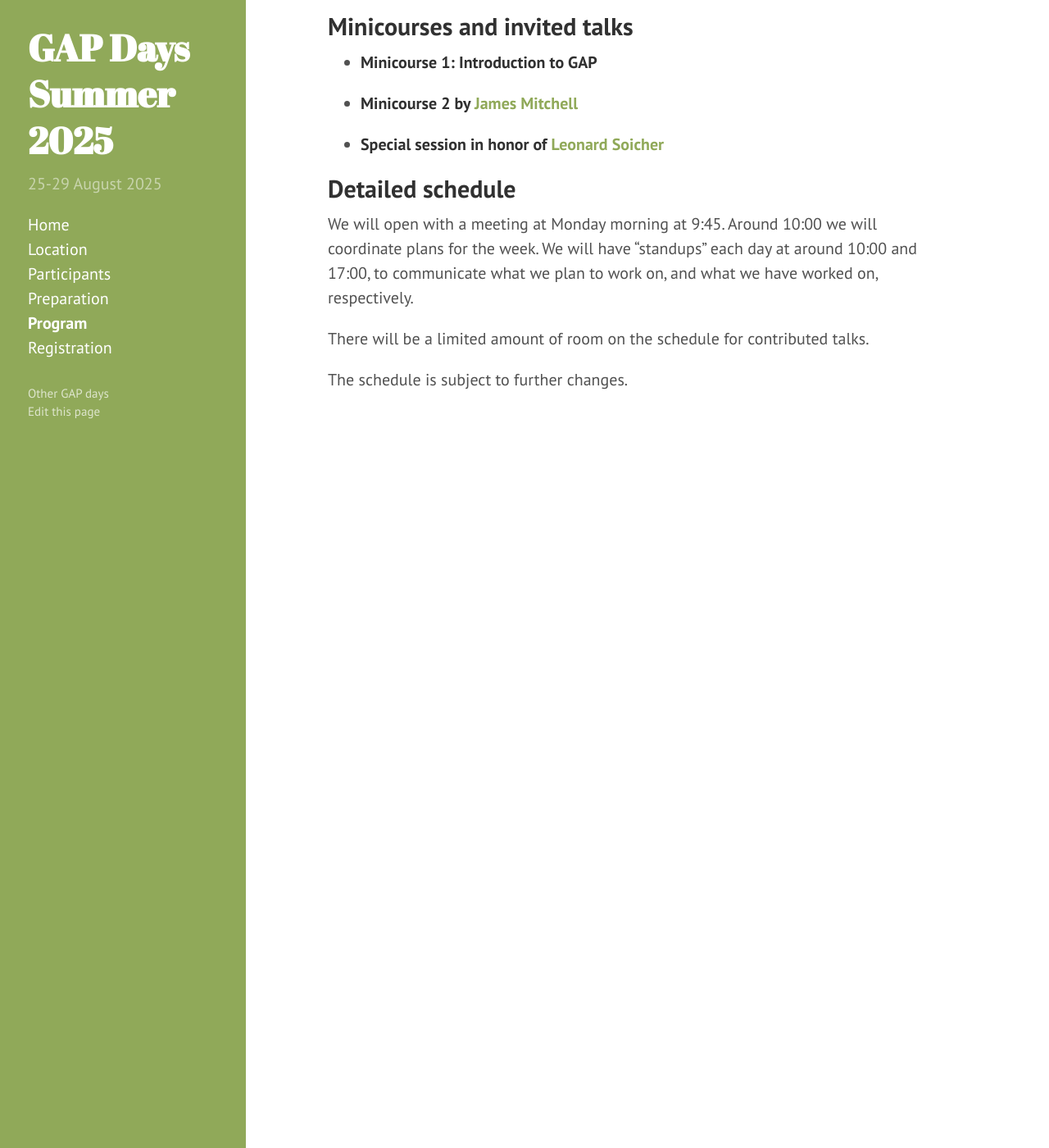
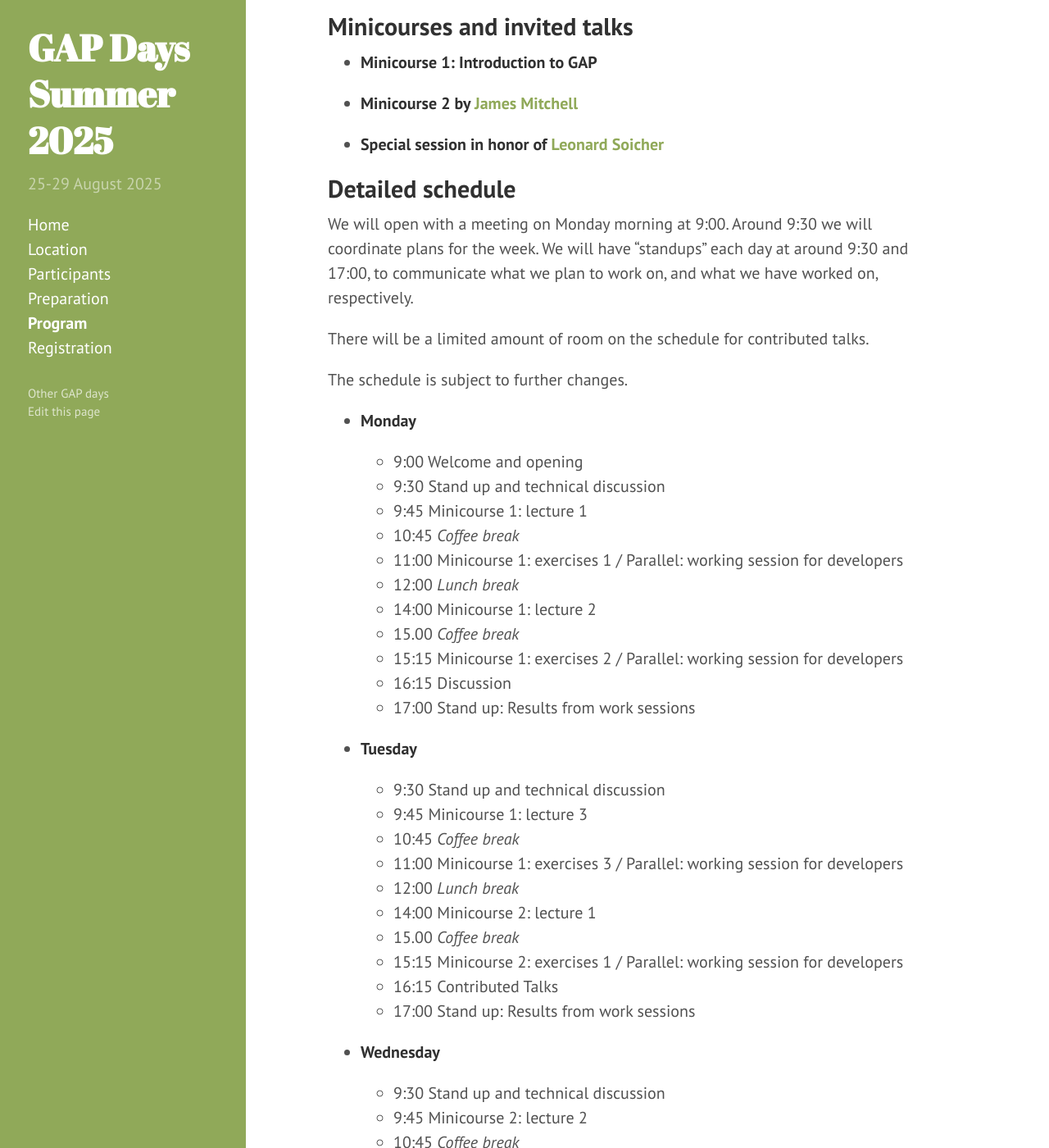
Before and after one commit to gapdays/gapdays2025-summer, a Jekyll site: the page built from program.md, in a window 1280 px wide and 1400 px high, scrolled down 377 px. Shown: the whole window at 82% size. Built offline with Jekyll 4.4.1, drawn with Linux system fonts in a browser that asks for light colours; some of the changed text lies outside the part shown.

Commit message:
Update program.md

```diff
--- a/program.md
+++ b/program.md
@@ -53,78 +53,79 @@ talks from ***
 
 ## Detailed schedule
 
-We will open with a meeting at Monday morning at 9:45. Around 10:00 we will coordinate plans for the week.
-We will have "standups" each day at around 10:00 and 17:00, to
+We will open with a meeting on Monday morning at 9:00. Around 9:30 we will coordinate plans for the week.
+We will have "standups" each day at around 9:30 and 17:00, to
 communicate what we plan to work on, and what we have worked on, respectively.
 
 There will be a limited amount of room on the schedule for contributed talks.
 
 The schedule is subject to further changes.
 
-<!--
+
 - **Monday**
 
-  - 9:30 Registration, Morning coffee, Welcome and opening
-  - 10:00 Stand up and technical discussion
-  - 10:30 Minicourse Ilaria Colazzo: [lecture 1](https://www.ilariacolazzo.info/gap/slides/lecture1.html)
-  - 11:30 Minicourse Ilaria Colazzo: exercises 1 [sheet 1](https://www.ilariacolazzo.info/gap/tutorials/sheet1/) / Parallel: working session for developers
-  - 12:30 *Lunch break*
-  - 13:30 Minicourse Ilaria Colazzo: [lecture 2](https://www.ilariacolazzo.info/gap/slides/lecture2.html)
-  - 14:30 Minicourse Ilaria Colazzo: exercises 2 [sheet 2](https://www.ilariacolazzo.info/gap/tutorials/sheet2/) / Parallel: working session for developers
-  - 15:30 *coffee break*
-  - 16:00 Discussion
-  - 17:00 Stand-up Meeting: Results from work sessions
+  - 9:00 Welcome and opening
+  - 9:30 Stand up and technical discussion
+  - 9:45 Minicourse 1: lecture 1
+  - 10:45 *Coffee break*
+  - 11:00 Minicourse 1: exercises 1 / Parallel: working session for developers
+  - 12:00 *Lunch break*
+  - 14:00 Minicourse 1: lecture 2
+  - 15.00 *Coffee break*
+  - 15:15 Minicourse 1: exercises 2 / Parallel: working session for developers
+  - 16:15 Discussion
+  - 17:00 Stand up: Results from work sessions
 
 - **Tuesday**
 
-  - 10:00 Stand up and technical discussion
-  - 10:30 Minicourse Ilaria Colazzo: [lecture 3](https://www.ilariacolazzo.info/gap/slides/lecture3.html)
-  - 11:30 Minicourse Ilaria Colazzo: exercises 3 [sheet 3](https://www.ilariacolazzo.info/gap/tutorials/sheet3/) / Parallel: working session for developers
-  - 12:30 *Lunch break*
-  - 13:30 Minicourse Bettina Eick: [lecture 1](bettina.pdf)
-  - 14:30 Minicourse Bettina Eick: exercises 1 / Parallel: working session for developers
-  - 15:30 *coffee break*
-  - 16:00 Contributed Talks
-    - 16:00 Talk: *"Measuring sizes of certain large sets precisely and efficiently"* (Pavol Kollár)
-    - 16:20 Talk: *"smallantimagmas love digraphs package"* (Kamil Zabielski)([abstract]({{ site.baseurl }}/abstracts/zabielski))
-  - 17:00 Stand-up Meeting: Results from work sessions
+  - 9:30 Stand up and technical discussion
+  - 9:45 Minicourse 1: lecture 3
+  - 10:45 *Coffee break*
+  - 11:00 Minicourse 1: exercises 3 / Parallel: working session for developers
+  - 12:00 *Lunch break*
+  - 14:00 Minicourse 2: lecture 1
+  - 15.00 *Coffee break*
+  - 15:15 Minicourse 2: exercises 1 / Parallel: working session for developers
+  - 16:15 Contributed Talks
+  - 17:00 Stand up: Results from work sessions
 
 - **Wednesday**
 
-  - 10:00 Stand up and technical discussion
-  - 10:30 Minicourse Bettina Eick: lecture 2
-  - 11:30 Minicourse Bettina Eick: exercises 2 / Parallel: working session for developers
-      - also parallel: "Developing a GAP package" (room G.6.16A down the hall)
-  - 12:30 *Lunch break*
-  - 13:30 Minicourse Bettina Eick: lecture 3
-  - 14:30 Minicourse Bettina Eick: exercises 3 / Parallel: working session for developers
-  - 15:30 *coffee break*
-  - 16:00 Contributed Talks
-    - 16:00 Talk: *"Next steps for the package manager"* (Michael Young)
-    - 16:20 Talk: *"TBA"* (Seyyed Ali Mohammadiyeh)
-  - 17:00 Stand-up Meeting: Results from work sessions
+  - 9:30 Stand up and technical discussion
+  - 9:45 Minicourse 2: lecture 2
+  - 10:45 *Coffee break*
+  - 11:00 Minicourse 2: exercises 2 / Parallel: working session for developers
+  - 12:00 *Lunch break*
+  - 14:00 Minicourse 2: lecture 3
+  - 15.00 *Coffee break*
+  - 15:15 Minicourse 2: exercises 3 / Parallel: working session for developers
+  - 16:15 Contributed Talks
+  - 17:00 Stand up: Results from work sessions
 
 - **Thursday**
 
-  - 10:00 Stand up and technical discussion
-  - 10:15 Minicourse Michel Lavrauw: lecture 1
-  - 11:15 Conference Photo
-  - 11:30 Minicourse Michel Lavrauw: exercises 1 / Parallel: working session for developers
-  - 12:30 *Lunch break*
-  - 13:30 Minicourse Michel Lavrauw: lecture 2
-  - 14:30 Minicourse Michel Lavrauw: exercises 2 / Parallel: working session for developers
-  - 15:30 *coffee break*
-  - 16:00 Announcing GAP Logo contest winner & next GAP Days
-  - 16:20 Talk: "The OSCAR computer algebra system" (Thomas Breuer)
-  - 17:00 Stand-up Meeting: Results from work sessions
+  - 9:30 Stand up and technical discussion
+  - 10:00 Contributed talks
+  - 10:45 *Coffee break*
+  - 11:00 Working session for developers
+  - 12:00 *Lunch break*
+  - 13:00 **Session in honour of Leonard Soicher**
+    - 13:00-13:30 Talk: Cheryl Praeger (online)
+    - 13:45-14:15 Talk: Charles Leedham-Green (online)
+    - 14:15 Break
+    - 14:45-15:15 Talk: Sarah Rees
+    - 15:30-16:00 Talk: Rhys Evans
+    - 16:00 *Coffee break*
+    - 16:30-17:00 Talk: Frank Lübeck
+    - 17:15-17:45 Talk: Bettina Eick
+  - 18:00 End of day
 
 - **Friday**
 
-  - 10:00 Stand up and technical discussion
-  - 10:30 Minicourse Michel Lavrauw: lecture 3
-  - 11:30 Minicourse Michel Lavrauw: exercises 3 / Parallel: working session for developers
-  - 12:30 *Lunch break*
-  - 13:30 working session for developers
-  - 14:30 Minicourse Michel Lavrauw: exercises 3 / Parallel: working session for developers
-  - 15:00 coffee and closing
--->
+  - 9:30 Stand up and technical discussion
+  - 10:00 Contributed talks
+  - 10:45 *Coffee break*
+  - 11:00 Working session for developers
+  - 12:00 *Lunch break*
+  - 14:00 Working session for developers
+  - 15:00 Coffee and closing
```
